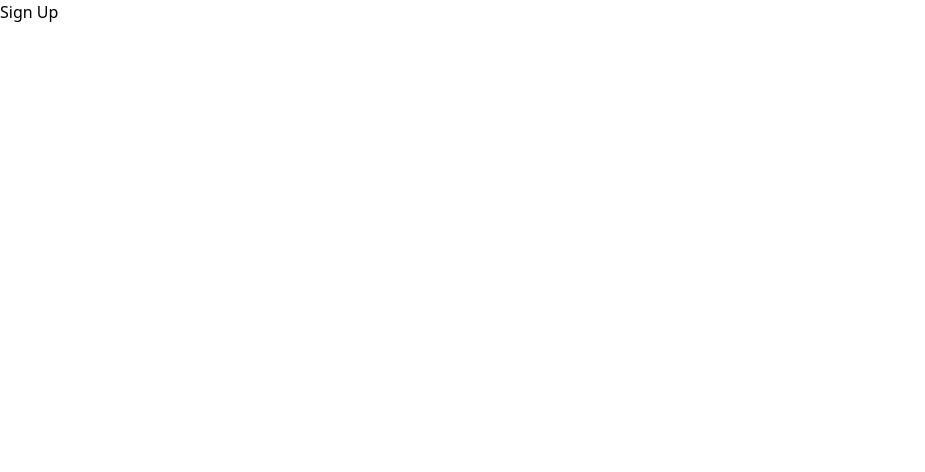
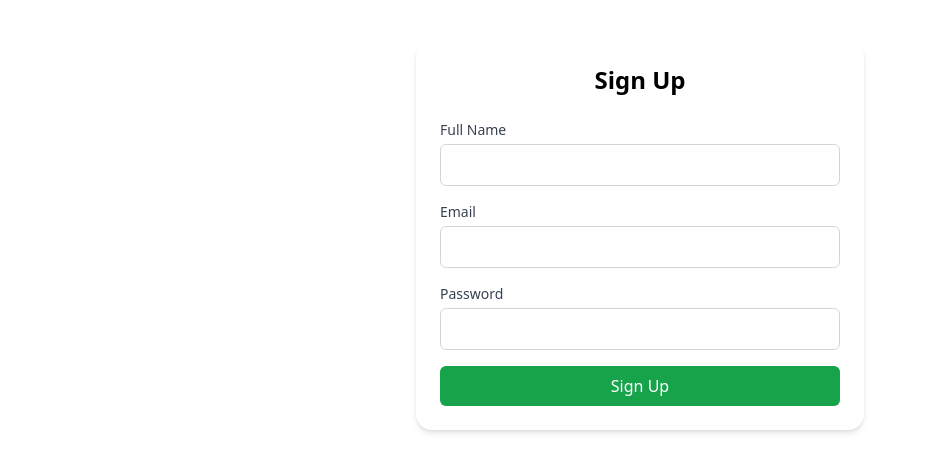
Before and after one commit to truketlema/GDG_HACKATON_RIPPLEUP, a React (Vite) app in the folder frontend/: page /signup in a window 1280 px wide. Shown: the top 472 px of the page, without its empty margins (0-925 px from the left). Built offline with nearby package versions, Linux system fonts and the light colour scheme; the HTML template or start-up script is replaced by a standard one.

Commit message:
Update SignUp.tsx

```diff
--- a/frontend/src/pages/SignUp.tsx
+++ b/frontend/src/pages/SignUp.tsx
@@ -1,8 +1,69 @@
 import React from "react";
-export default function SignUp() {
+import { useState } from "react";
+
+export default function Signup() {
+  const [name, setName] = useState<string>('');
+  const [email, setEmail] = useState<string>('');
+  const [password, setPassword] = useState<string>('');
+
+  const handleSubmit = async (e: React.FormEvent<HTMLFormElement>) => {
+    e.preventDefault();
+    try {
+      const res = await fetch("http://localhost:3000/api/signup", {
+        method: "POST",
+        headers: { "Content-Type": "application/json" },
+        body: JSON.stringify({ name, email, password }),
+      });
+
+      if (!res.ok) throw new Error("Signup failed");
+      const data = await res.json();
+      console.log("Signup success:", data);
+    } catch (err) {
+      console.error(err);
+    }
+  };
+
   return (
-    <div>
-      <h1>Sign Up</h1>
+    <div className="max-w-md mx-auto mt-10 p-6 bg-white rounded-2xl shadow-md">
+      <h2 className="text-2xl font-bold mb-6 text-center">Sign Up</h2>
+      <form onSubmit={handleSubmit} className="space-y-4">
+        <div>
+          <label className="block text-sm font-medium text-gray-700">Full Name</label>
+          <input
+            type="text"
+            required
+            value={name}
+            onChange={(e) => setName(e.target.value)}
+            className="mt-1 w-full px-4 py-2 border border-gray-300 rounded-md focus:outline-none focus:ring-2 focus:ring-green-500"
+          />
+        </div>
+        <div>
+          <label className="block text-sm font-medium text-gray-700">Email</label>
+          <input
+            type="email"
+            required
+            value={email}
+            onChange={(e) => setEmail(e.target.value)}
+            className="mt-1 w-full px-4 py-2 border border-gray-300 rounded-md focus:outline-none focus:ring-2 focus:ring-green-500"
+          />
+        </div>
+        <div>
+          <label className="block text-sm font-medium text-gray-700">Password</label>
+          <input
+            type="password"
+            required
+            value={password}
+            onChange={(e) => setPassword(e.target.value)}
+            className="mt-1 w-full px-4 py-2 border border-gray-300 rounded-md focus:outline-none focus:ring-2 focus:ring-green-500"
+          />
+        </div>
+        <button
+          type="submit"
+          className="w-full bg-green-600 text-white py-2 px-4 rounded-md hover:bg-green-700 transition"
+        >
+          Sign Up
+        </button>
+      </form>
     </div>
   );
 }
```
